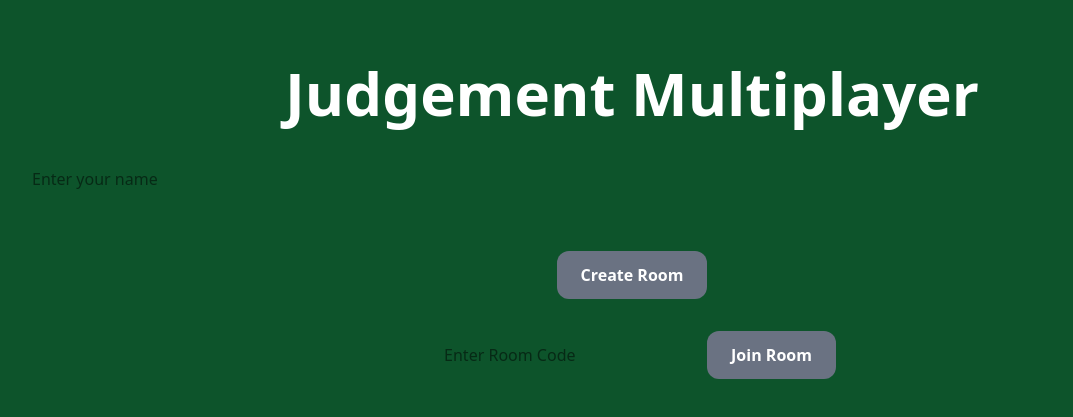
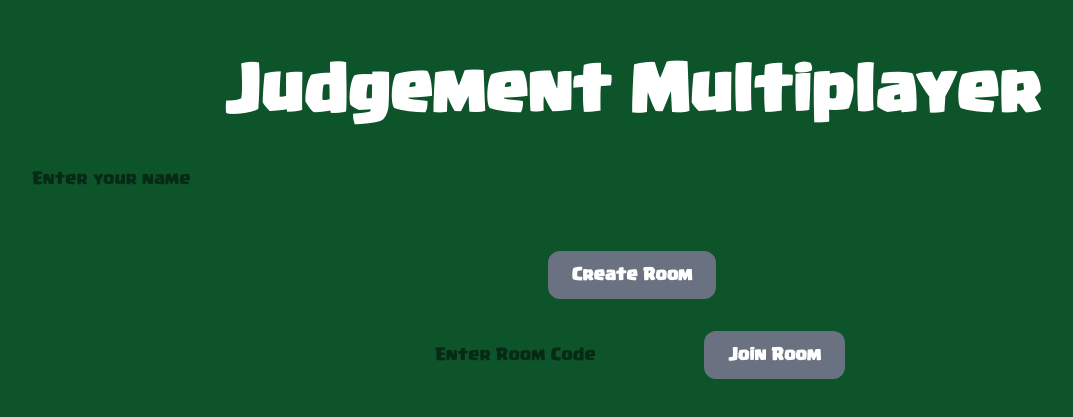
Before and after one commit to jash1734/judgement-card-game, a Next.js app: page / in a window 1280 px wide. Shown: the part 179-596 px from the top of the page, without its empty margins (8-1081 px from the left). Built offline with nearby package versions, Linux system fonts and the light colour scheme.

Commit message:
changed font to Clash

```diff
--- a/app/globals.css
+++ b/app/globals.css
@@ -1 +1,16 @@
 @import "tailwindcss";
+@font-face {
+  font-family: "Clash";
+
+  src: url("/fonts/Clash.otf")
+    format("opentype");
+
+  font-weight: normal;
+
+  font-style: normal;
+}
+body {
+  font-family:
+    "Clash",
+    sans-serif;
+}
```
Also changed, not shown: public/fonts/Clash.otf (added).
